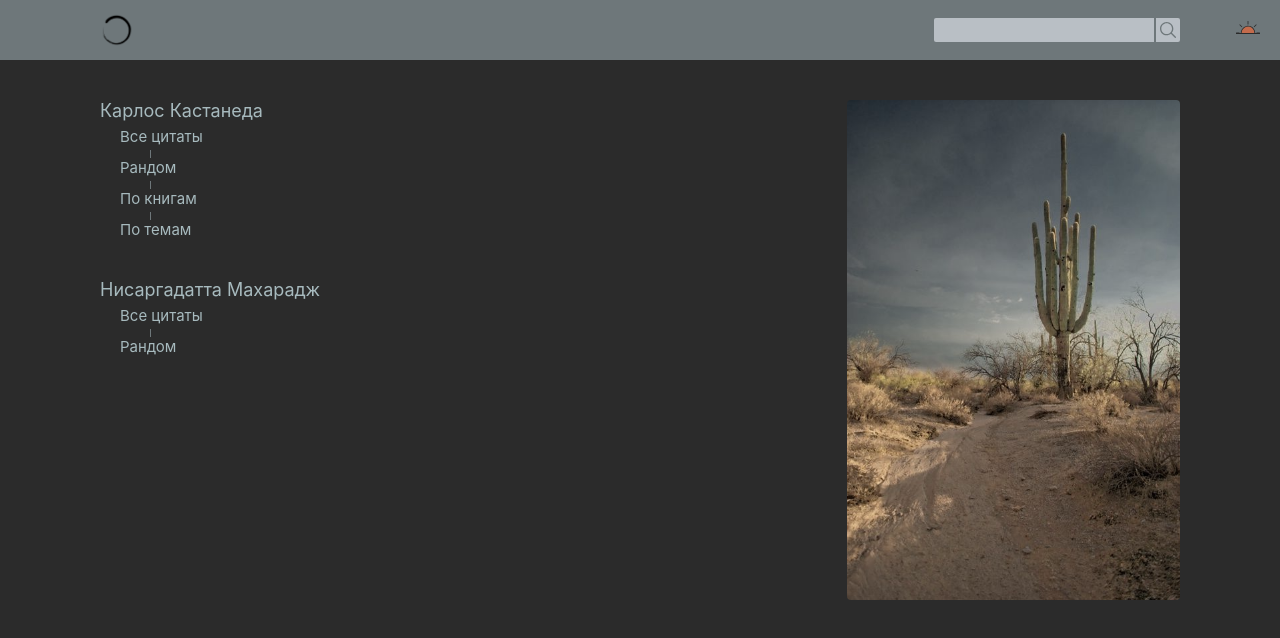
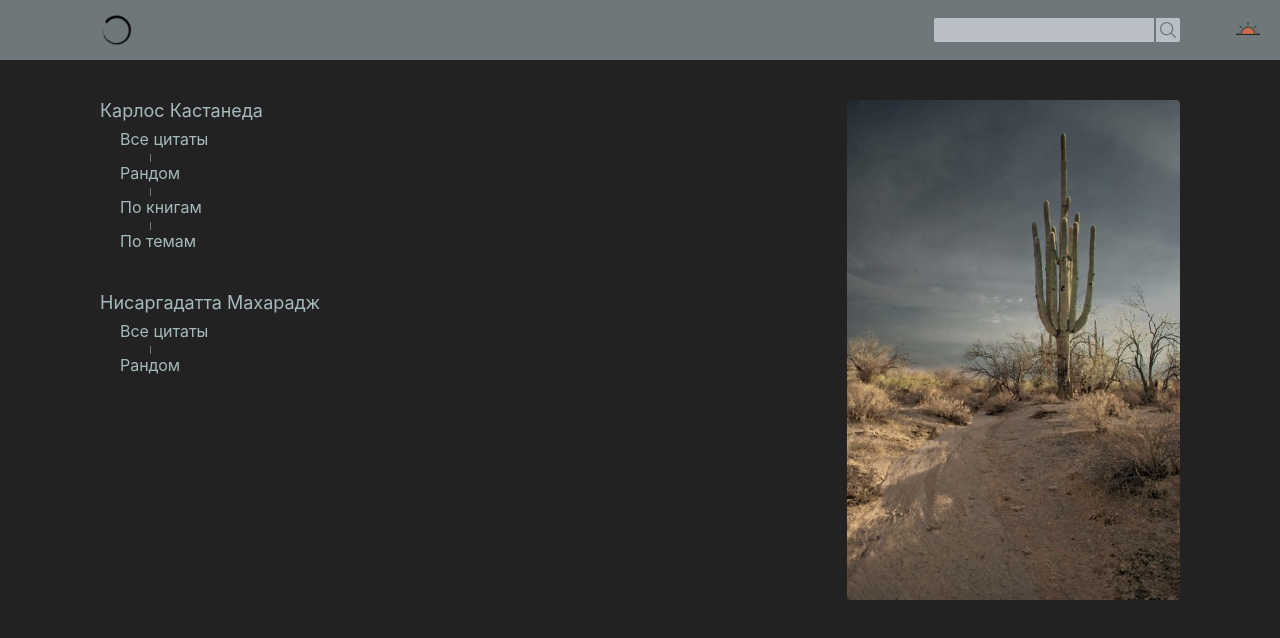
Before and after one commit to Anna-fog/quotes, a Vue app: page / in a window 1280 px wide. Shown: the top 638 px of the page. Built offline with nearby package versions, Linux system fonts and the light colour scheme.

Commit message:
feat: add oak-leaf animation to random page. Update styles

```diff
--- a/src/App.vue
+++ b/src/App.vue
@@ -3,11 +3,16 @@ import { computed } from "vue";
 import { RouterView, useRouter } from 'vue-router'
 import Header from './components/Header/Header.vue'
 import TheTumbleweed from '@/components/TheTumbleweed.vue'
+import OakLeaf from '@/components/OakLeaf.vue'
 
 const router = useRouter()
 
 const showTumbleweed = computed(() => {
-  return router.currentRoute.value.name && router.currentRoute.value.name.toString().includes('random')
+  return router.currentRoute.value.name === 'random'
+})
+
+const showOakLeaf= computed(() => {
+  return router.currentRoute.value.name === 'nisargadatta random'
 })
 </script>
 
@@ -16,6 +21,7 @@ const showTumbleweed = computed(() => {
     <Header/>
     <RouterView/>
     <the-tumbleweed v-if="showTumbleweed"/>
+    <oak-leaf v-if="showOakLeaf"/>
   </div>
 </template>
 
--- a/src/assets/base.scss
+++ b/src/assets/base.scss
@@ -1,6 +1,6 @@
 :root {
   --rolling-stone: #6E777A;
-  --mine-shaft: #2B2B2B;
+  --mine-shaft: #232222;
   --tower-gray: #A7BABE;
   --light-tower-gray: rgba(167, 186, 190, 0.6);
   --submarine: #B9BFC5;
@@ -16,7 +16,8 @@
   --alto: #DDDDDD;
   --manatee: #939394;
   --jumbo: #8b8b8d;
-  --silver: #C5C5C5;
+  --silver: #d3d3d3;
+  --silver-dark: #C5C5C5;
 }
 
 // Light theme colors
@@ -95,6 +96,7 @@ body {
   font-family: Inter, -apple-system, BlinkMacSystemFont, 'Segoe UI', Roboto, Oxygen, Ubuntu,
     Cantarell, 'Fira Sans', 'Droid Sans', 'Helvetica Neue', sans-serif;
   font-size: 15px;
+  line-height: 22px;
   text-rendering: optimizeLegibility;
   -webkit-font-smoothing: antialiased;
   -moz-osx-font-smoothing: grayscale;
--- a/src/components/Header/Header.vue
+++ b/src/components/Header/Header.vue
@@ -105,13 +105,12 @@ onMounted(async () => {
 
     &__svg {
       position: relative;
-      top: 2px;
+      top: 3px;
       color: var(--color-sun-background);
       transition: .6s all ease;
 
       &:hover {
         transform: rotate(180deg);
-
       }
     }
 
@@ -135,7 +134,7 @@ onMounted(async () => {
       }
 
       .sun-icon__svg {
-        top: 5px;
+        top: 7px;
         color: var(--color-sun-background);
       }
     }
--- a/src/components/Navigation/AuthorsMenu.vue
+++ b/src/components/Navigation/AuthorsMenu.vue
@@ -80,6 +80,8 @@ onMounted(() => {
   }
 
   &__sections {
+    font-size: 16px;
+
     li {
       &:after {
         content: '';
@@ -96,6 +98,21 @@ onMounted(() => {
       &:last-child {
         &:after {
           display: none;
+        }
+      }
+    }
+
+    li:not(:has(ul)) {
+      position: relative;
+      transition: .3s all ease-in-out;
+
+      &:hover {
+        padding-left: 25px;
+      }
+
+      @media (max-width: 720px) {
+        &:hover {
+          padding-left: 12px;
         }
       }
     }
--- a/src/components/Navigation/MenuItemDropdown.vue
+++ b/src/components/Navigation/MenuItemDropdown.vue
@@ -63,9 +63,20 @@ const generateRoute = (filter: string | undefined) => `/${props.route}/${filter}
     padding-left: 0;
     margin-top: 4px;
 
+    position: relative;
+    transition: .3s all ease-in-out;
+
+    &:hover {
+      margin-left: 35px;
+    }
+
     @media (max-width: 720px) {
       margin-top: 10px;
       margin-left: 24px;
+
+      &:hover {
+        margin-left: 24px;
+      }
     }
   }
 }
--- /dev/null
+++ b/src/components/OakLeaf.vue
@@ -0,0 +1,80 @@
+<script setup lang="ts"></script>
+
+<template>
+  <img
+    src="@/assets/images/oak-leaf.svg"
+    class="oak-leaf"
+    alt="">
+</template>
+
+<style lang="scss" scoped>
+.oak-leaf {
+  position: absolute;
+  left: -100px;
+  bottom: 20px;
+  width: 100px;
+  height: auto;
+  animation: wind ease-in-out 5s;
+}
+
+@keyframes wind {
+  0% {
+    left: -100px;
+    transform: rotate(90deg);
+  }
+  25% {
+    bottom: 120px;
+  }
+  45% {
+    bottom: 10px;
+  }
+  65% {
+    transform: rotate(390deg);
+  }
+  99% {
+    display: block;
+    bottom: 220px;
+  }
+  100% {
+    transform: rotate(340deg);
+    left: calc(100% + 100px);
+    display: none;
+  }
+}
+
+@keyframes fast-wind {
+  0% {
+    left: -70px;
+    transform: rotate(120deg);
+  }
+  25% {
+    bottom: 120px;
+  }
+  35% {
+    left: 50%;
+  }
+  45% {
+    bottom: 20px;
+  }
+  55% {
+    bottom: 50px;
+    transform: rotate(570deg);
+    left: 40%;
+  }
+  65% {
+    bottom: 10px;
+  }
+  80% {
+    transform: rotate(540deg);
+    bottom: 100px;
+  }
+  99% {
+    display: block;
+    transform: rotate(570deg);
+  }
+  100% {
+    left: calc(100% + 70px);
+    display: none;
+  }
+}
+</style>
--- a/src/components/TheTumbleweed.vue
+++ b/src/components/TheTumbleweed.vue
@@ -7,7 +7,7 @@
     alt="">
 </template>
 
-<style lang="scss">
+<style lang="scss" scoped>
 .tumbleweed {
   position: absolute;
   left: -100px;
```
Also changed, not shown: src/assets/images/oak-leaf.svg (added).
